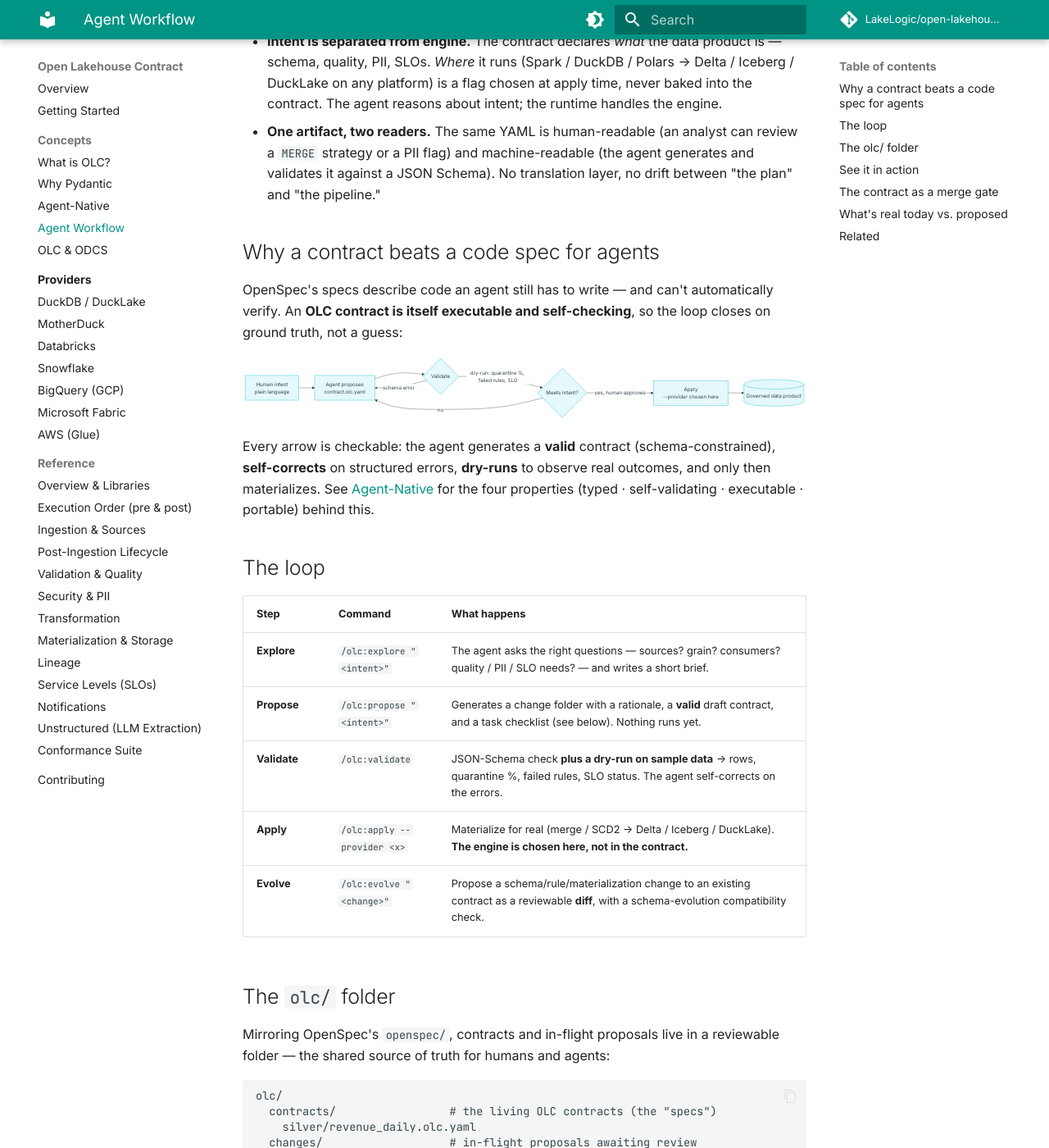
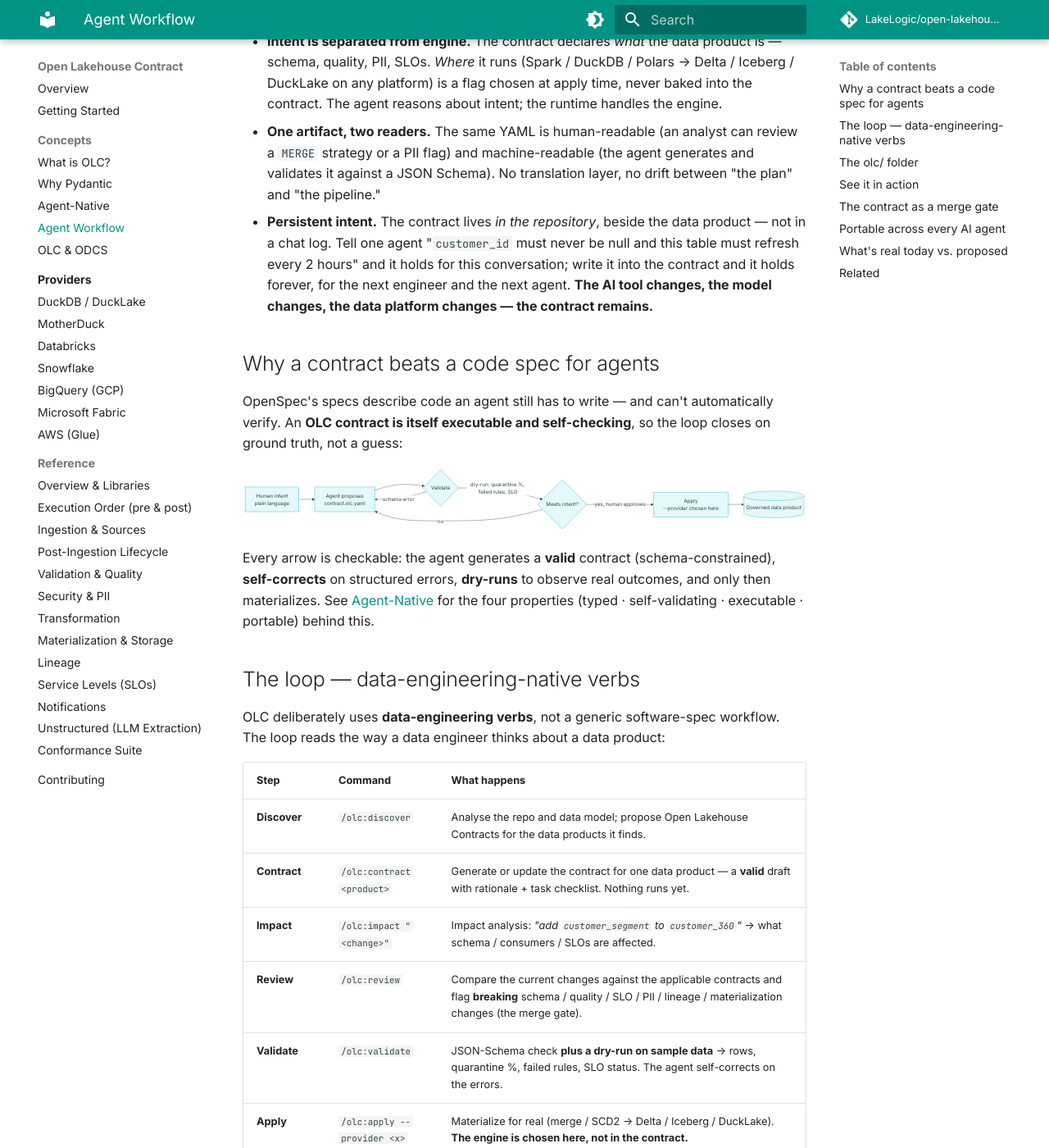
Before and after one commit to LakeLogic/open-lakehouse-contract, an MkDocs documentation site: the page built from docs/concepts/agent-workflow.md, in a window 1280 px wide and 1400 px high, scrolled down 302 px. Shown: the whole window at 82% size. Built offline with MkDocs 1.6.1 and Material for MkDocs 9.7.7, drawn with Linux system fonts in a browser that asks for light colours; comment, search, counter and statistics services are not loaded; some of the changed text lies outside the part shown.

Commit message:
docs: OLC portable across AI agents too — data-native verbs, persistent intent, open integration
Borrowing OpenSpec's integration pattern (26+ assistants via a common engine + per-tool
skills) without cloning its software-spec workflow:

- Data-engineering-native verbs: discover -> contract -> review -> validate -> impact
  (-> apply), replacing the generic explore/propose/apply. /olc:review is the merge gate;
  /olc:impact is change-impact analysis.
- Persistent intent as a third core property: the contract lives in the repo beside the
  data product, not in a chat log — 'the AI tool changes, the model changes, the platform
  changes, the contract remains.'
- 'Portable across every AI agent' section: open multi-assistant architecture (olc init +
  per-assistant skills, mermaid), explicitly OPEN (no LakeLogic Cloud dependency); a note
  drawing the open-vs-enterprise line (Core = open, Cloud = enterprise convenience).
- Merge-gate framing sharpened: OpenSpec answers 'did the agent build what I asked';
  OLC + runtime answers 'does the data product satisfy the engineering contract'.
- README philosophy extended (portable across every AI agent; the contract persists);
  transcript verb updated. All proposed pieces marked not-yet-shipped.

Builds clean under mkdocs build --strict.

````diff
--- a/docs/concepts/agent-workflow.md
+++ b/docs/concepts/agent-workflow.md
@@ -2,10 +2,11 @@
 
 **Spec-driven development for data products.** Instead of an AI agent improvising a pipeline in chat, it proposes an **OLC contract** — one artifact that *both the human and the agent read* — you review it, and only then is data materialized. Same "align before acting" idea as [OpenSpec](https://github.com/Fission-AI/openspec) for code, applied to the data plane.
 
-Two properties make this work, and they're the whole point of OLC:
+Three properties make this work, and they're the whole point of OLC:
 
 - **Intent is separated from engine.** The contract declares *what* the data product is — schema, quality, PII, SLOs. *Where* it runs (Spark / DuckDB / Polars → Delta / Iceberg / DuckLake on any platform) is a flag chosen at apply time, never baked into the contract. The agent reasons about intent; the runtime handles the engine.
 - **One artifact, two readers.** The same YAML is human-readable (an analyst can review a `MERGE` strategy or a PII flag) and machine-readable (the agent generates and validates it against a JSON Schema). No translation layer, no drift between "the plan" and "the pipeline."
+- **Persistent intent.** The contract lives *in the repository*, beside the data product — not in a chat log. Tell one agent "`customer_id` must never be null and this table must refresh every 2 hours" and it holds for this conversation; write it into the contract and it holds forever, for the next engineer and the next agent. **The AI tool changes, the model changes, the data platform changes — the contract remains.**
 
 ## Why a contract beats a code spec for agents
 
@@ -24,15 +25,20 @@
 
 Every arrow is checkable: the agent generates a **valid** contract (schema-constrained), **self-corrects** on structured errors, **dry-runs** to observe real outcomes, and only then materializes. See [Agent-Native](agent-native.md) for the four properties (typed · self-validating · executable · portable) behind this.
 
-## The loop
+## The loop — data-engineering-native verbs
+
+OLC deliberately uses **data-engineering verbs**, not a generic software-spec workflow. The loop reads the way a data engineer thinks about a data product:
 
 | Step | Command | What happens |
 |---|---|---|
-| **Explore** | `/olc:explore "<intent>"` | The agent asks the right questions — sources? grain? consumers? quality / PII / SLO needs? — and writes a short brief. |
-| **Propose** | `/olc:propose "<intent>"` | Generates a change folder with a rationale, a **valid** draft contract, and a task checklist (see below). Nothing runs yet. |
+| **Discover** | `/olc:discover` | Analyse the repo and data model; propose Open Lakehouse Contracts for the data products it finds. |
+| **Contract** | `/olc:contract <product>` | Generate or update the contract for one data product — a **valid** draft with rationale + task checklist. Nothing runs yet. |
+| **Impact** | `/olc:impact "<change>"` | Impact analysis: *"add `customer_segment` to `customer_360`"* → what schema / consumers / SLOs are affected. |
+| **Review** | `/olc:review` | Compare the current changes against the applicable contracts and flag **breaking** schema / quality / SLO / PII / lineage / materialization changes (the merge gate). |
 | **Validate** | `/olc:validate` | JSON-Schema check **plus a dry-run on sample data** → rows, quarantine %, failed rules, SLO status. The agent self-corrects on the errors. |
 | **Apply** | `/olc:apply --provider <x>` | Materialize for real (merge / SCD2 → Delta / Iceberg / DuckLake). **The engine is chosen here, not in the contract.** |
-| **Evolve** | `/olc:evolve "<change>"` | Propose a schema/rule/materialization change to an existing contract as a reviewable **diff**, with a schema-evolution compatibility check. |
+
+Not `propose → apply` (a generic software-spec workflow) — `discover → contract → review → validate → impact`. That's what makes OLC feel like a data-engineering standard rather than OpenSpec with different nouns.
 
 ## The `olc/` folder
 
@@ -54,7 +60,7 @@
 ## See it in action
 
 ```text
-You: /olc:propose "daily revenue by city from Stripe charges, drop test rows, freshness < 6h"
+You: /olc:contract "daily revenue by city from Stripe charges, drop test rows, freshness < 6h"
 
 AI:  Created olc/changes/revenue-daily/
      ✓ proposal.md        — source: payments.silver_stripe_charges; grain: (date, city);
@@ -95,10 +101,61 @@
 
 Because the contract declares `primary_key`, `quality`, `materialization`, and SLOs, a reviewer (or an automated check) can see exactly **what must be preserved** when the implementation changes — a `merge` strategy that silently became `append`, a dropped `not_null` rule, a widened PII field all surface as a *diff of intent*, not a buried code change. The contract turns "did this PR break the data product?" into a checkable, PASS/FAIL question.
 
+Note the complementarity with OpenSpec: a code-spec workflow answers *"did the agent build what I asked?"* An OLC contract + a conforming runtime answers the harder, data-specific question — *"does the resulting data product actually satisfy the engineering contract?"* — by executing the rules against real data, not just reading them.
+
+## Portable across every AI agent
+
+The contract is portable across lakehouses; the *workflow* should be portable across AI assistants. OpenSpec proved the pattern — one common engine plus per-assistant command/skill files, so 26+ tools (Claude Code, Cursor, Codex, Copilot, Gemini, Windsurf, …) each expose the same intent through their own mechanism. OLC takes the same approach, and the AI-integration layer is **open — not a cloud product**: it works with your assistant without requiring LakeLogic Cloud.
+
+```mermaid
+flowchart TD
+    OLC[Open Lakehouse Contract<br/>CLI / skills] --> C[Claude Code]
+    OLC --> Cu[Cursor]
+    OLC --> Co[Codex]
+    OLC --> Cp[Copilot]
+    OLC --> G[Gemini]
+    OLC --> W[Windsurf]
+    C --> K[OLC contract]
+    Cu --> K
+    Co --> K
+    Cp --> K
+    G --> K
+    W --> K
+    K --> RT[LakeLogic Core · reference runtime]
+    RT --> E[Spark / DuckDB / Polars]
+```
+
+Proposed developer experience — pick your assistants once, get the same verbs everywhere:
+
+```bash
+pip install open-lakehouse-contract
+olc init            # pick your assistants → installs their skill / command files
+```
+```
+Which AI tools do you use?
+ [x] Claude Code   [x] Cursor   [x] Codex   [ ] Copilot   [ ] Gemini
+```
+
+The verbs (`discover` / `contract` / `review` / `validate` / `impact`) stay identical; only the per-assistant wrapper differs. The proposed repo layout keeps this open and vendor-neutral:
+
+```
+open-lakehouse-contract/
+├── specification/          # what the fields mean
+├── schema/                 # JSON Schema (structural)
+├── python/                 # Pydantic reference models
+├── skills/                 # per-assistant integrations
+│   ├── claude/  cursor/  codex/  copilot/  gemini/  windsurf/
+├── examples/
+└── conformance/
+```
+
+!!! note "Where the line sits (open vs. enterprise)"
+    The AI integration, the CLI, the skills, and the reference runtime (**LakeLogic Core**) are **open** — no cloud dependency. **LakeLogic Cloud** is the enterprise layer *around* the standard: estate-wide context, telemetry history, Jira/organisational graph, policy & trust, collaboration, managed agents. The open standard is the entry point; the cloud is the enterprise convenience — never a gate on adoption.
+
 ## What's real today vs. proposed
 
 !!! info "Honest status"
-    The **capabilities** this workflow rests on exist now: OLC contracts are generated/validated against a published **JSON Schema** (valid-by-construction for LLMs), and the reference runtime already **dry-runs** (validate + quarantine + report) and **applies** (materialize) across every [provider](../providers/index.md). The **`/olc:*` command surface and the `olc/` change-folder convention are the proposed agent interface** — a thin wrapper over those capabilities — and are on the roadmap, not yet shipped. This page defines the target so tooling (a Claude skill / an `olc` CLI) can be built against a fixed design.
+    The **capabilities** this workflow rests on exist now: OLC contracts are generated/validated against a published **JSON Schema** (valid-by-construction for LLMs), the standard validates in CI with no runtime (`scripts/validate.py`), and the reference runtime already **dry-runs** (validate + quarantine + report) and **applies** (materialize) across every [provider](../providers/index.md). What's **proposed / on the roadmap**: the `/olc:*` verbs, the `olc/` change-folder convention, `olc init` with per-assistant skill generation, and the `skills/` layout. This page fixes the design so that tooling — an `olc` CLI + per-assistant skills — can be built against it.
 
 ## Related
 
````
Also changed, not shown: README.md (+3 -2 lines).
